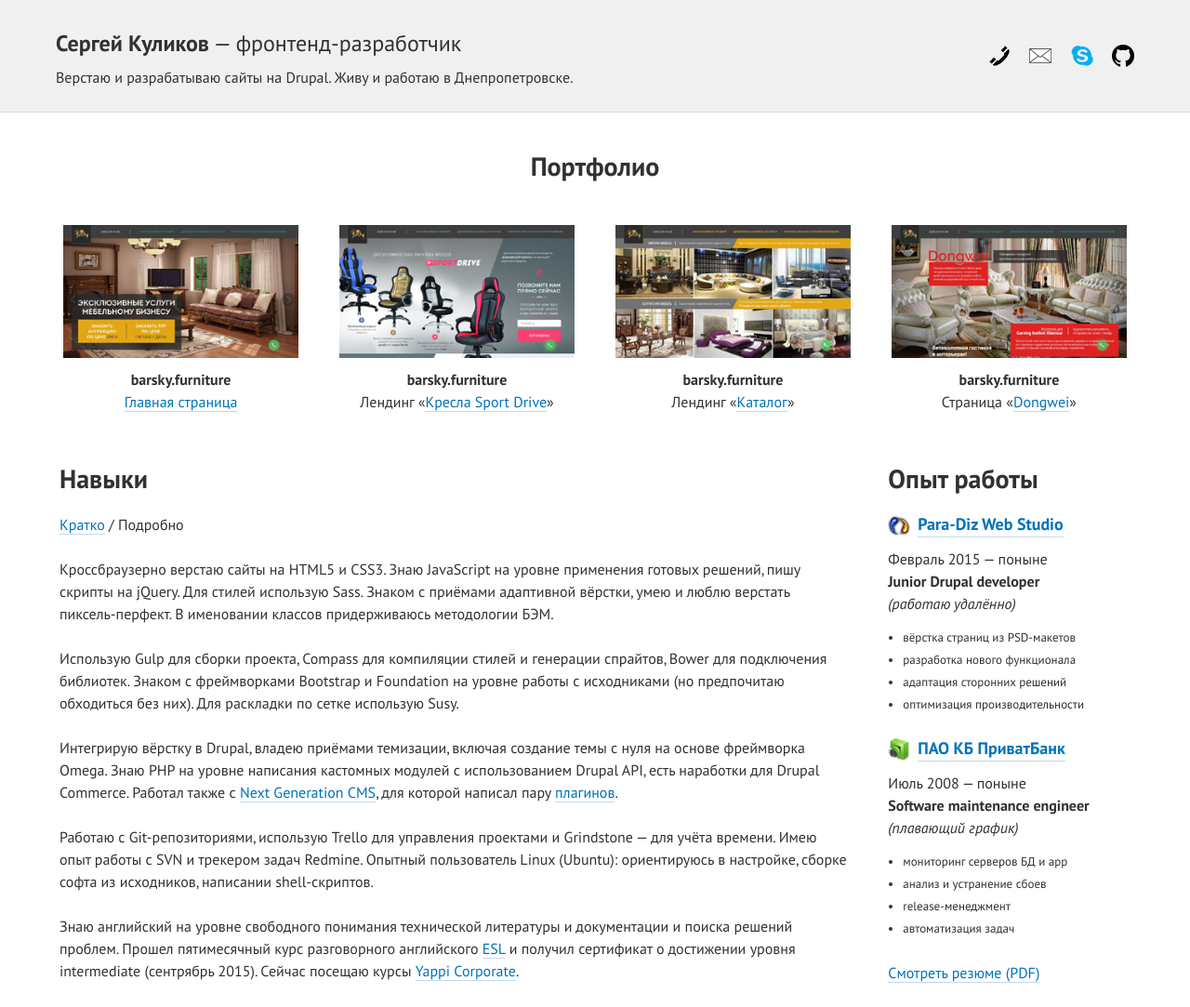
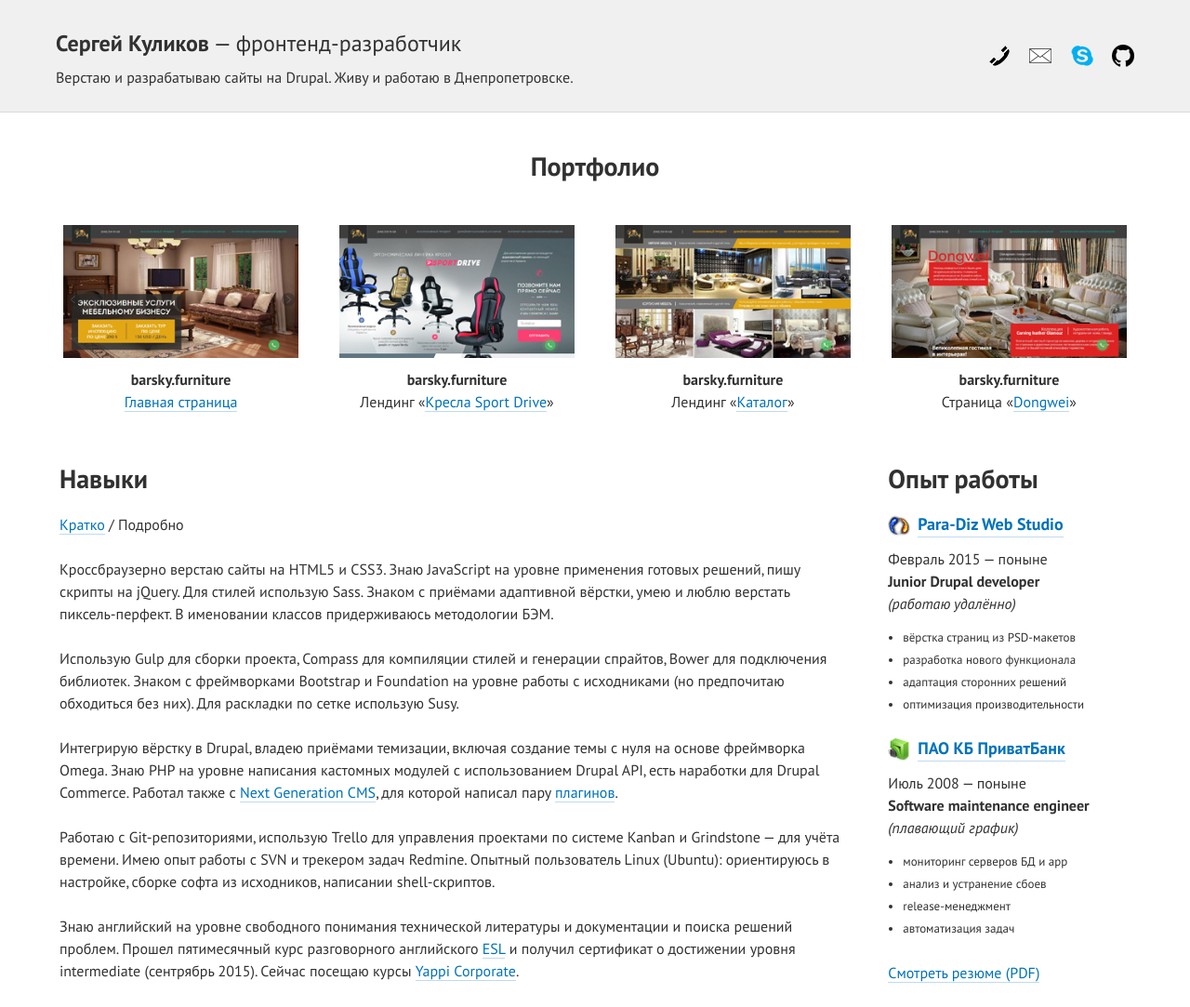
Before and after one commit to web-padawan/web-padawan.github.io, a Jekyll site: the page built from index.html, in a window 1280 px wide. Shown: the whole page at 93% size. Built offline with Jekyll 4.4.1, drawn with Linux system fonts in a browser that asks for light colours.

Commit message:
[mod] skills - edit text

```diff
--- a/_includes/skills.html
+++ b/_includes/skills.html
@@ -22,7 +22,7 @@
           <span>пару <a href="https://github.com/web-padawan/ngplugins" target="_blank">плагинов</a>.</span>
         </p>
         <p class="skills__text">
-          <span>Работаю с Git-репозиториями, использую Trello для управления проектами и Grindstone — для учёта времени.</span>
+          <span>Работаю с Git-репозиториями, использую Trello для управления проектами по системе Kanban и Grindstone — для учёта времени.</span>
           <span>Имею опыт работы с SVN и трекером задач Redmine.</span>
           <span>Опытный пользователь Linux (Ubuntu): ориентируюсь в настройке, сборке софта из исходников, написании shell-скриптов.</span>
         </p>
```
